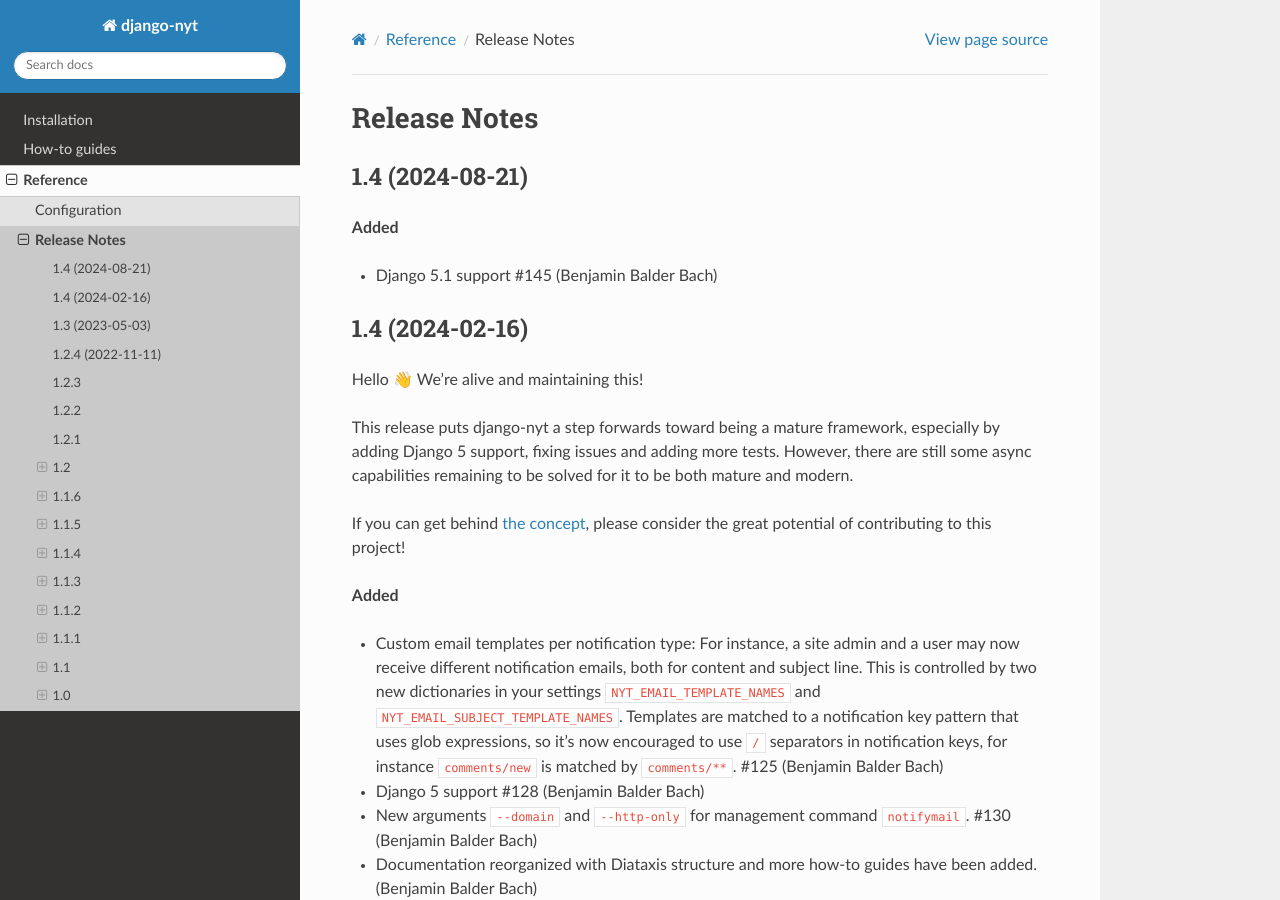
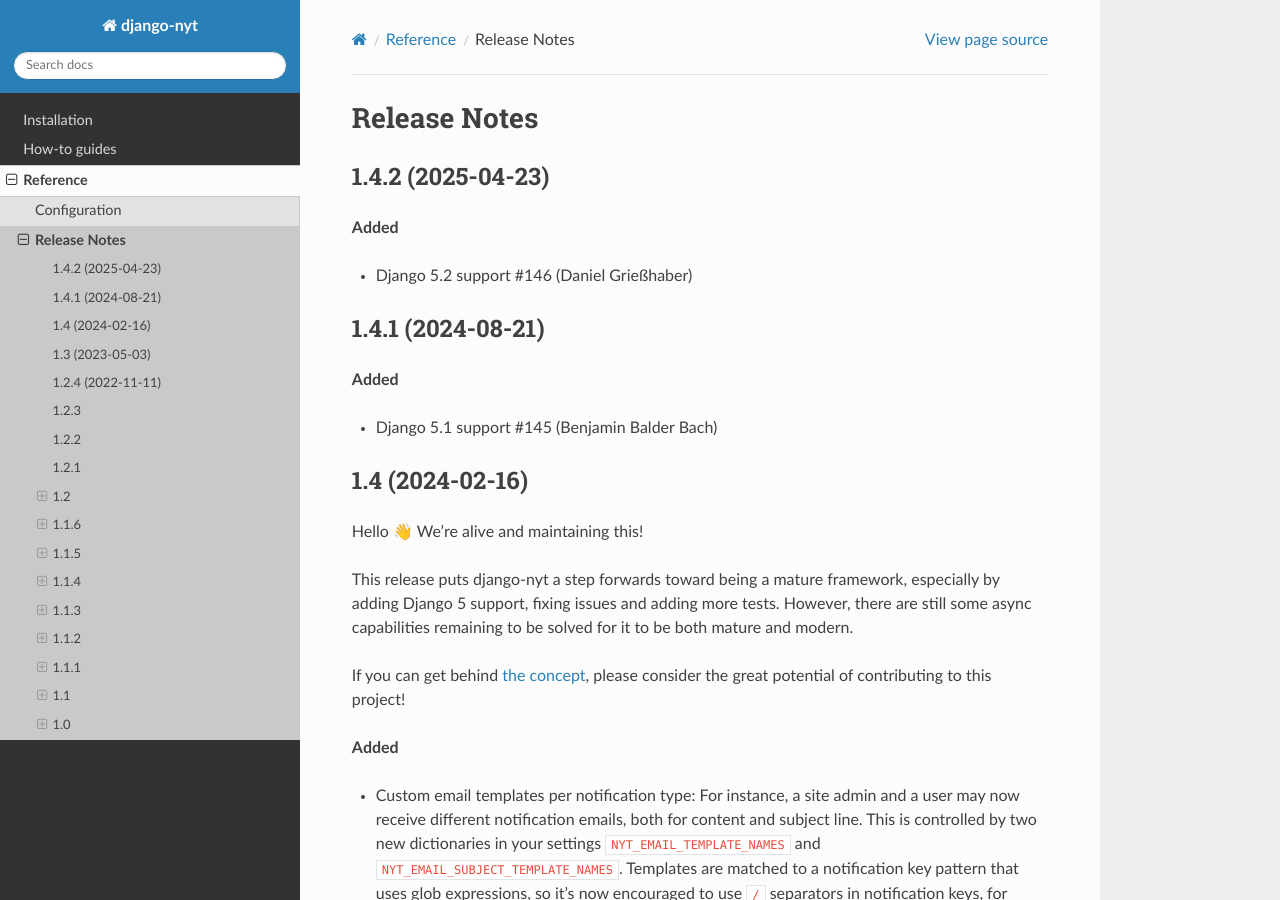
Before and after one commit to django-wiki/django-nyt, a Sphinx documentation site: the page built from docs/release_notes.rst, in a window 1280 px wide and 900 px high. Built offline with Sphinx 7.4.7 and the Read the Docs theme 3.1.0, drawn with Linux system fonts in a browser that asks for light colours; pages that are not in the unit, such as notebooks, are missing from menus.

Commit message:
Release note for 1.4.2

```diff
--- a/docs/release_notes.rst
+++ b/docs/release_notes.rst
@@ -1,8 +1,16 @@
 Release Notes
 =============
 
-1.4 (2024-08-21)
-----------------
+1.4.2 (2025-04-23)
+------------------
+
+**Added**
+
+* Django 5.2 support #146 (Daniel Grießhaber)
+
+
+1.4.1 (2024-08-21)
+------------------
 
 **Added**
 
```
